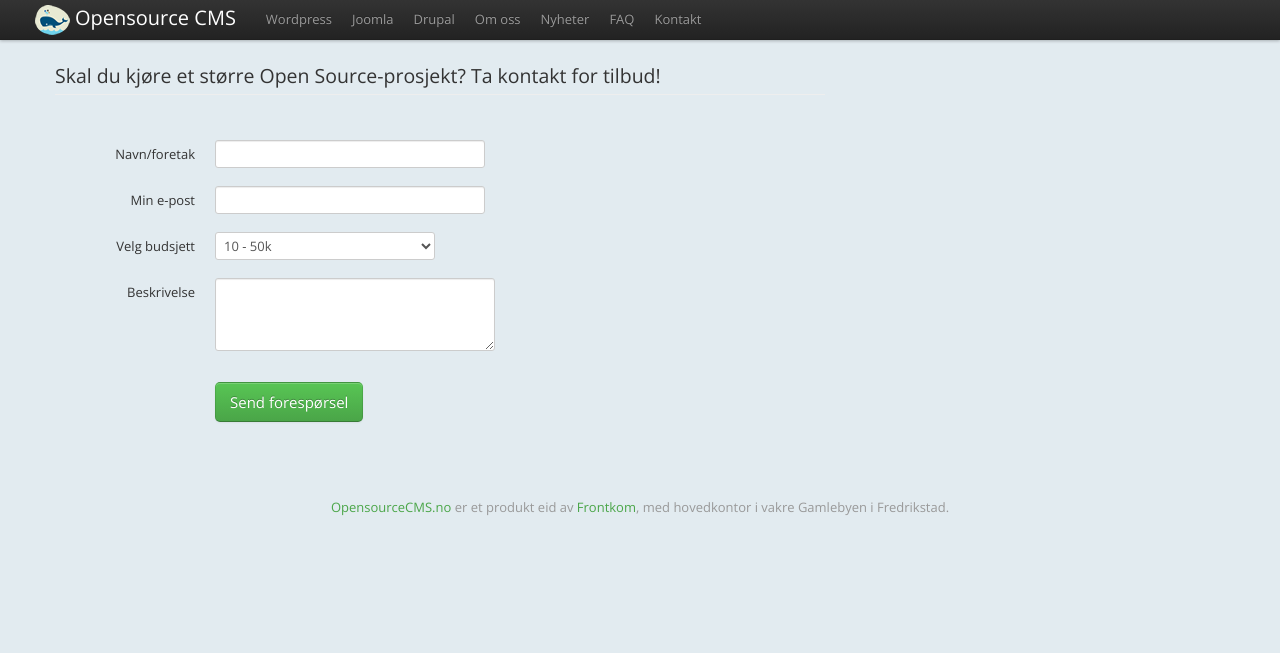
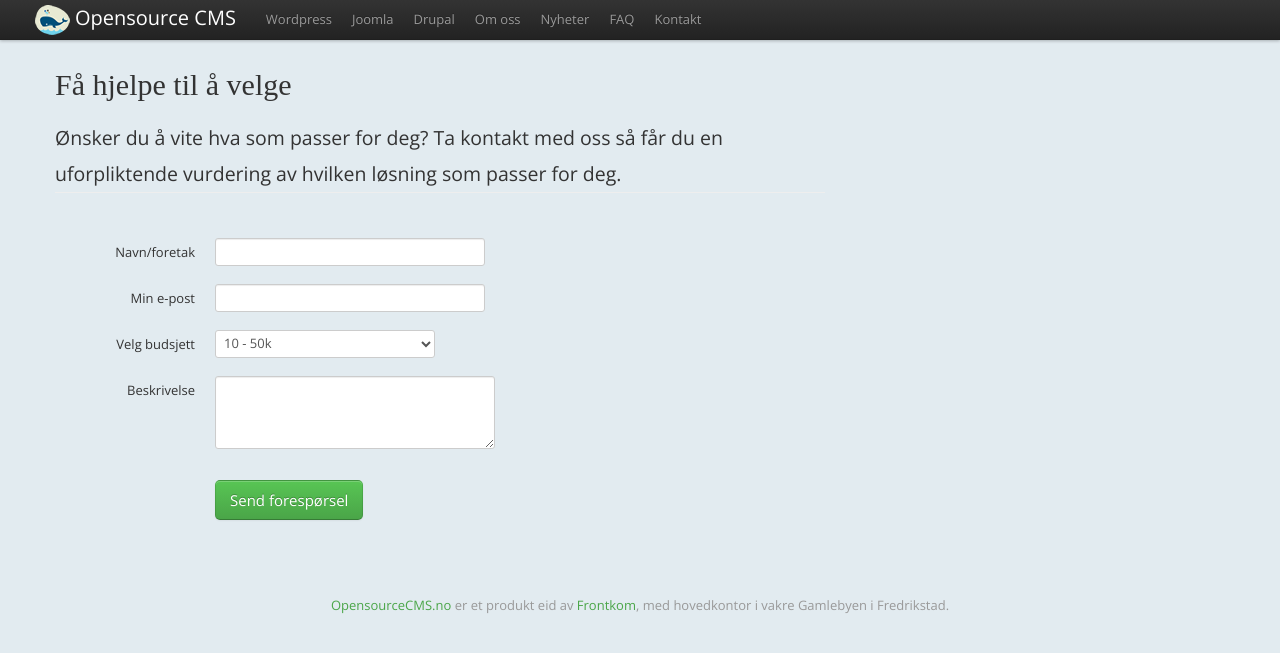
Before and after one commit to front/opensourcecms, a Jekyll site: the page built from kontakt/index.html, in a window 1280 px wide. Shown: the top 653 px of the page. Built offline with Jekyll 4.4.1, drawn with Linux system fonts in a browser that asks for light colours; nearby versions of some CDN libraries; some web fonts are replaced; comment, search, counter and statistics services are not loaded.

```diff
--- /dev/null
+++ b/_includes/contact-block.html
@@ -0,0 +1,6 @@
+<div class="contact-us">
+  <h2 >Ønsker du å vite hva som passer for deg?</h2>
+  <p>Ta kontakt med oss så får du en uforpliktende vurdering av hvilken løsning som passer for deg.</p>
+  <a data-toggle="modal" href="/kontakt/" class="btn btn-info btn-large">
+   <i class="icon-info-sign icon-white"></i> Kontakt oss for tilbud</a>
+</div>
--- a/_posts/2012-09-21-faq.html
+++ b/_posts/2012-09-21-faq.html
@@ -1,5 +1,5 @@
 ---
-layout: post
+layout: default
 title: Myter og spørsmål
 description: Kjenner du Open Source-mytene? Se om din oppfatning stemmer med virkeligheten!
 ---
--- a/index.html
+++ b/index.html
@@ -70,9 +70,6 @@ description: Lurer du på hvilken publiseringsløsning du skal velge? Se hvordan
     </p>
   </div>
   <div class="span4">
-    <h2 >Ønsker du å vite hva som passer for deg?</h2>
-    <p>Ta kontakt med oss så får du en uforpliktende vurdering av hvilken løsning som passer for deg.</p>
-    <a data-toggle="modal" href="/kontakt/" class="btn btn-info btn-large">
-               <i class="icon-info-sign icon-white"></i> Kontakt oss for tilbud</a>
+    {% include contact-block.html %}
   </div>
 </section>
--- a/kontakt/index.html
+++ b/kontakt/index.html
@@ -3,12 +3,14 @@ layout: default
 title: Kontakt oss
 description: Trenger du hjelp med å velge eller implementere nytt CMS? Kontakt oss for tilbud, råd og tekniske ekspertise.
 ---
+
+<h1>Få hjelpe til å velge</h1>
 <div class="row">
   <div class="span8">
     <form class="form-horizontal" method="post" action="http://getsimpleform.com/messages?form_api_token=3624a2bd5280795ce8c7a8652760e0ba">
     <input type='hidden' name='redirect_to' value='http://opensourcecms.no/takk/' />
         <fieldset>
-          <legend>Skal du kjøre et større Open Source-prosjekt? Ta kontakt for tilbud!</legend>
+          <legend>Ønsker du å vite hva som passer for deg? Ta kontakt med oss så får du en uforpliktende vurdering av hvilken løsning som passer for deg.</legend>
           <div class="control-group">
             <label class="control-label" for="name">Navn/foretak</label>
             <div class="controls">
```
Also changed, not shown: _layouts/post.html (+7 -3 lines), _posts/2012-12-21-nyheter.html (+5 -2 lines).
